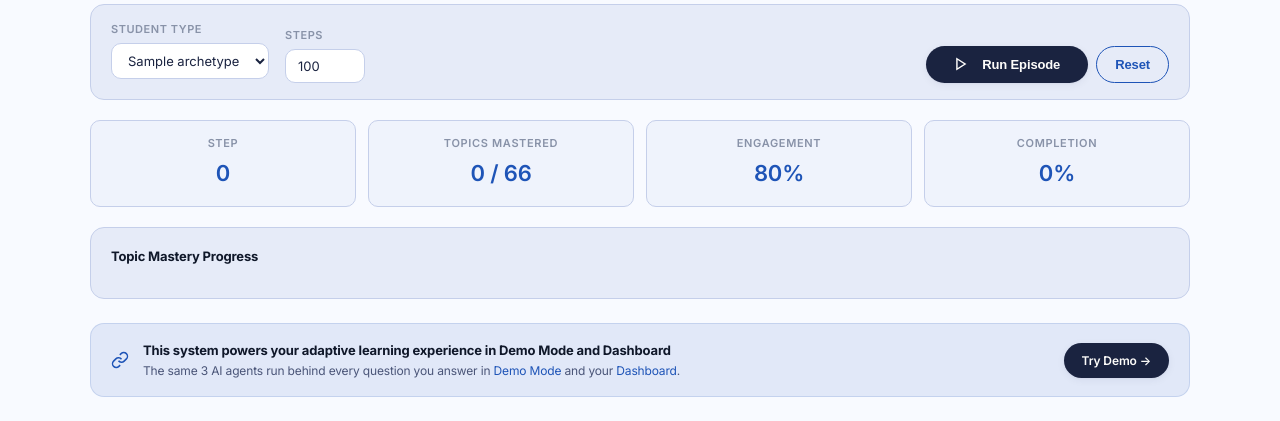
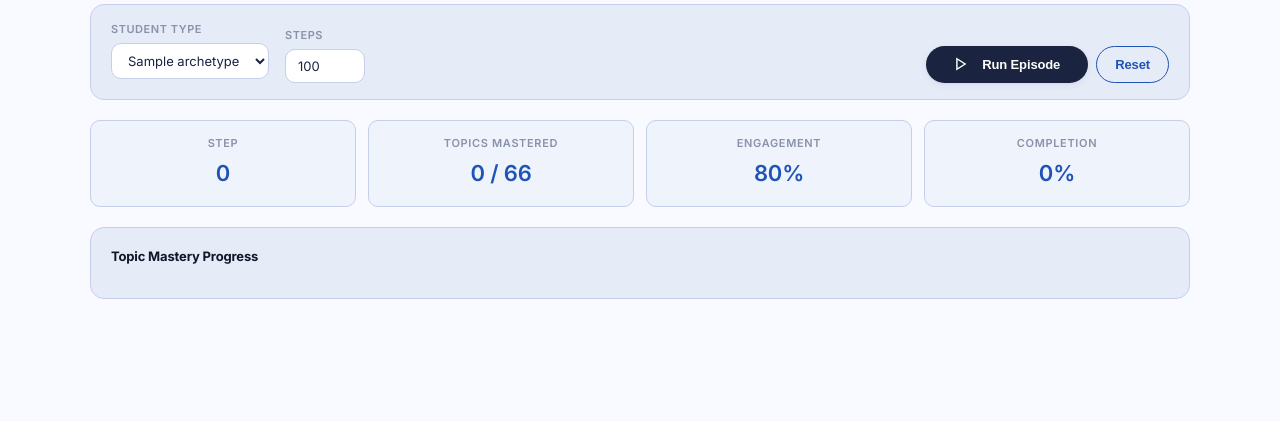
Before and after one commit to krithickvivek/Epoch.ai, a Python web app: template templates/simulation.html in a window 1280 px wide. Shown: the part 766-1187 px from the top of the page. After the commit the page ends 1065 px from the top, so only its background shows below. Run offline with Jinja, Linux system fonts and the light colour scheme; the template is opened without the code that fills it: most values are stand-ins (such as "Sample title", 1, 10 or a date in 2020).

Commit message:
Remove Agent Decision Log and connection banner from simulation page
Co-Authored-By: Claude Opus 4.6 <noreply@anthropic.com>

```diff
--- a/templates/simulation.html
+++ b/templates/simulation.html
@@ -247,10 +247,8 @@
       </div>
     </div>
 
-    <!-- Main content: Mastery Heatmap + Agent Log -->
-    <div style="display:grid;grid-template-columns:2fr 1fr;gap:16px;margin-bottom:20px;">
-      <!-- Mastery Heatmap -->
-      <div class="card" style="padding:20px;background:var(--bg-card);border:1px solid var(--border-default);border-radius:var(--radius-lg);">
+    <!-- Mastery Heatmap (full width) -->
+    <div class="card" style="padding:20px;background:var(--bg-card);border:1px solid var(--border-default);border-radius:var(--radius-lg);margin-bottom:20px;">
       <div style="font-size:13px;font-weight:600;color:var(--text-heading);margin-bottom:12px;">Topic Mastery Heatmap (live)</div>
       <div id="mastery-grid" style="display:grid;grid-template-columns:repeat(8,1fr);gap:6px;">
         {% for tid, name in topic_names.items() %}
@@ -261,15 +259,8 @@
         {% endfor %}
       </div>
     </div>
-
-      <!-- Agent Decision Log -->
-      <div class="card" style="padding:20px;background:var(--bg-card);border:1px solid var(--border-default);border-radius:var(--radius-lg);max-height:400px;overflow-y:auto;">
-        <div style="font-size:13px;font-weight:600;color:var(--text-heading);margin-bottom:12px;">Agent Decision Log</div>
-        <div id="agent-log" style="font-size:12px;color:var(--text-secondary);">
-          <div style="color:var(--text-muted);font-style:italic;">Run an episode to see agent decisions...</div>
-        </div>
-      </div>
-    </div>
+    <!-- Hidden log container for JS compatibility -->
+    <div id="agent-log" style="display:none;"></div>
 
     <!-- #7 Reward Decomposition — RENAMED -->
     <div class="card" style="padding:20px;background:var(--bg-card);border:1px solid var(--border-default);border-radius:var(--radius-lg);margin-bottom:20px;">
@@ -349,17 +340,6 @@
   </div><!-- /sim-advanced-view -->
 
 
-  <!-- #9 CONNECTION TO REAL PRODUCT (visible in both views) -->
-  <div class="sim-connection">
-    <div class="sim-connection-inner">
-      <svg width="18" height="18" viewBox="0 0 24 24" fill="none" stroke="var(--accent)" stroke-width="2"><path d="M10 13a5 5 0 0 0 7.54.54l3-3a5 5 0 0 0-7.07-7.07l-1.72 1.71"/><path d="M14 11a5 5 0 0 0-7.54-.54l-3 3a5 5 0 0 0 7.07 7.07l1.71-1.71"/></svg>
-      <div>
-        <div class="sim-connection-title">This system powers your adaptive learning experience in Demo Mode and Dashboard</div>
-        <div class="sim-connection-sub">The same 3 AI agents run behind every question you answer in <a href="/demo">Demo Mode</a> and your <a href="/">Dashboard</a>.</div>
-      </div>
-      <a href="/demo" class="btn-primary btn-sm" style="white-space:nowrap;padding:8px 18px;font-size:12px;margin-left:auto;">Try Demo &rarr;</a>
-    </div>
-  </div>
 
 </div>
 {% endblock %}
```
Lines whose indentation alone changed are shown as unchanged.
